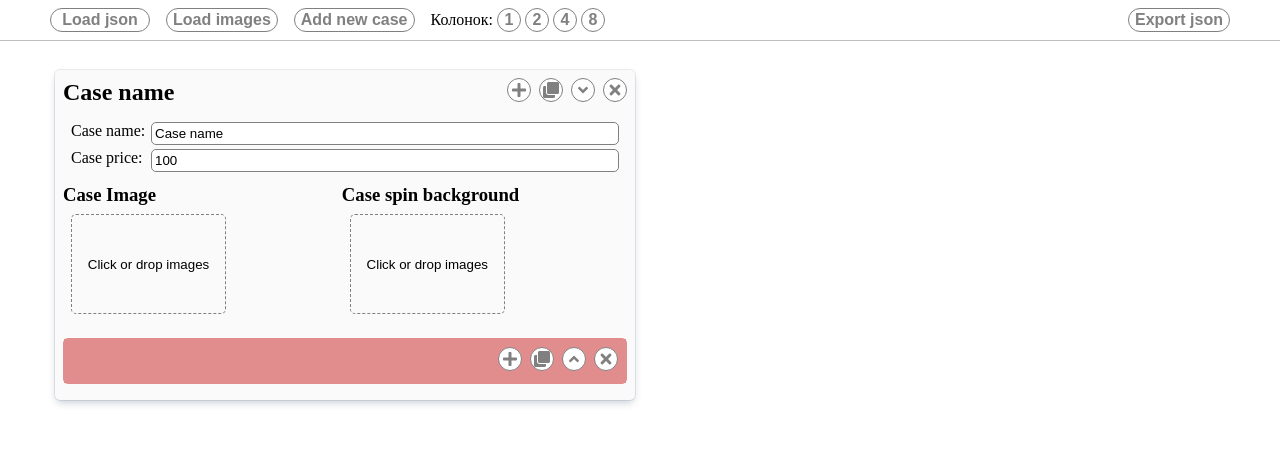
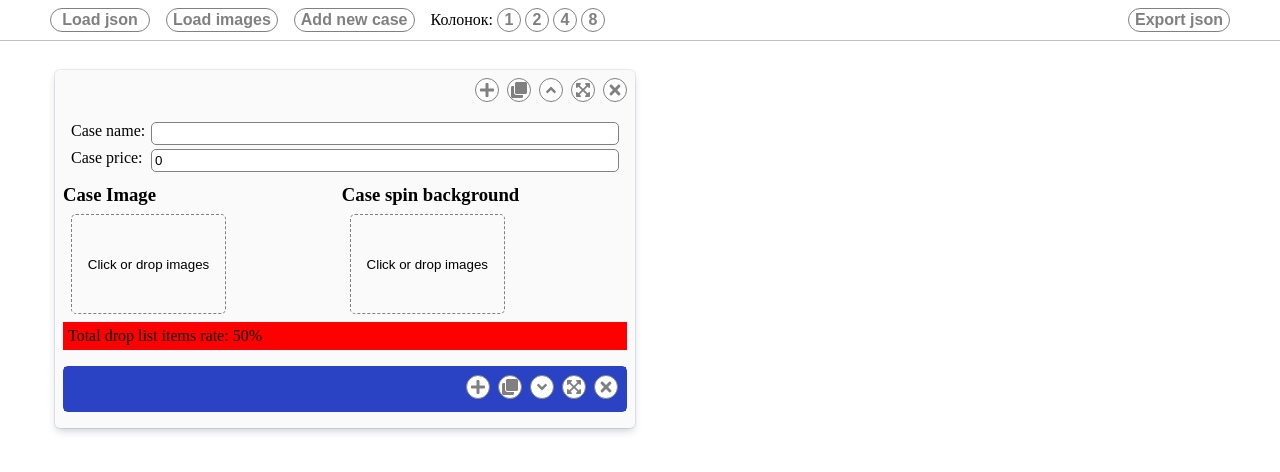
Before and after one commit to jinonensk/csc-front, a Vue app: page / in a window 1280 px wide. Shown: the top 472 px of the page. Built offline with nearby package versions, Linux system fonts and the light colour scheme.

Commit message:
add ranges

```diff
--- a/src/App.vue
+++ b/src/App.vue
@@ -42,6 +42,7 @@
     <draggable
       :model-value="app.caseList"
       class="app__case-list"
+      handle=".case-list-item__draggable"
       tag="ul"
       item-key="id"
       :style="{ 'grid-template-columns': `repeat(${columnsCount}, 1fr)` }"
--- a/src/components/CaseListItem.vue
+++ b/src/components/CaseListItem.vue
@@ -11,9 +11,16 @@
         </li>
         <li>
           <UiFAIconCircleButton
-            :icon="isOpen ? 'angle-down' : 'angle-up'"
+            :icon="isOpen ? 'angle-up' : 'angle-down'"
             :title="isOpen ? 'Collapse' : 'Open'"
             @click.stop="isOpen = !isOpen"
+          />
+        </li>
+        <li>
+          <UiFAIconCircleButton
+            icon="expand-arrows-alt"
+            class="case-list-item__draggable"
+            title="Grab and move"
           />
         </li>
         <li>
@@ -62,9 +69,16 @@
           />
         </li>
       </ul>
+      <p
+        class="case-list-item__rate"
+        :class="{ 'case-list-item__rate--error': +totalDropListItemsRate !== 100 }"
+      >
+        Total drop list items rate: {{ totalDropListItemsRate }}%
+      </p>
       <draggable
         :model-value="caseItem.dropList"
         group="drop-list"
+        handle=".drop-list-item__draggable"
         tag="ul"
         item-key="id"
         @change="handleDraggableChange"
@@ -105,7 +119,12 @@ export default {
       isOpen: true,
     };
   },
-  computed: mapState(["fileToFileNameMap"]),
+  computed: {
+    ...mapState(["fileToFileNameMap"]),
+    totalDropListItemsRate() {
+      return this.caseItem.dropList.reduce((acc, item) => acc + item.rate / 100, 0);
+    },
+  },
   methods: {
     ...mapActions([
       "addNewDropListItemToCaseList",
@@ -215,6 +234,14 @@ export default {
     margin-left: 8px;
   }
 }
+.case-list-item__draggable {
+  &:hover {
+    cursor: grab !important;
+  }
+  &:active {
+    cursor: grabbing !important;
+  }
+}
 .case-list-item__inputs-container {
   display: flex;
   flex-direction: column;
@@ -238,13 +265,20 @@ export default {
 .case-list-item__images-list {
   display: flex;
   flex-wrap: wrap;
-  margin-bottom: 16px;
 }
 .case-list-item__images-item {
   display: flex;
   flex-direction: column;
   flex-grow: 1;
 }
+.case-list-item__rate {
+  margin-bottom: 16px;
+  padding: 5px;
+
+  &--error {
+    background-color: red;
+  }
+}
 .case-list-item__drop-list-item {
   margin-bottom: 8px;
 }
--- a/src/components/DropListItem.vue
+++ b/src/components/DropListItem.vue
@@ -11,9 +11,16 @@
         </li>
         <li>
           <UiFAIconCircleButton
-            :icon="isOpen ? 'angle-down' : 'angle-up'"
+            :icon="isOpen ? 'angle-up' : 'angle-down'"
             :title="isOpen ? 'Collapse' : 'Open'"
             @click.stop="isOpen = !isOpen"
+          />
+        </li>
+        <li>
+          <UiFAIconCircleButton
+            icon="expand-arrows-alt"
+            class="drop-list-item__draggable"
+            title="Grab and move"
           />
         </li>
         <li>
@@ -25,7 +32,15 @@
       <div class="drop-list-item__inputs-container">
         <label>
           <p>Drop rate:</p>
-          <input type="text" :value="dropItem.rate" @change="handleInputChange($event, 'rate')" />
+          <input
+            type="range"
+            :value="dropItem.rate"
+            min="0"
+            max="10000"
+            step="100"
+            @change="handleInputChange($event, 'rate')"
+          />
+          <span>{{ dropItem.rate / 100 }}%</span>
         </label>
         <label>
           <p>Drop color:</p>
@@ -41,6 +56,7 @@
         group="item-list-items"
         tag="ul"
         item-key="id"
+        handle=".item-list-item__draggable"
         @change="handleDraggableChange"
       >
         <template #item="{ element }">
@@ -184,7 +200,6 @@ export default {
 <style lang="scss" scoped>
 .drop-list-item {
   border-radius: 5px;
-  cursor: grab;
   background-color: #ffffff;
 }
 .drop-list-item__header {
@@ -203,6 +218,14 @@ export default {
 
   li {
     margin-left: 8px;
+  }
+}
+.drop-list-item__draggable {
+  &:hover {
+    cursor: grab !important;
+  }
+  &:active {
+    cursor: grabbing !important;
   }
 }
 .drop-list-item__content {
--- a/src/components/ItemListItem.vue
+++ b/src/components/ItemListItem.vue
@@ -5,6 +5,13 @@
       <ul class="item-list-item__buttons">
         <li>
           <UiFAIconCircleButton icon="clone" title="Copy" @click="handleCopyButtonClick" />
+        </li>
+        <li>
+          <UiFAIconCircleButton
+            icon="expand-arrows-alt"
+            class="item-list-item__draggable"
+            title="Grab and move"
+          />
         </li>
         <li>
           <UiFAIconCircleButton icon="times" title="Delete" @click="handleDeleteButtonClick" />
@@ -148,6 +155,14 @@ export default {
     margin-left: 8px;
   }
 }
+.item-list-item__draggable {
+  &:hover {
+    cursor: grab !important;
+  }
+  &:active {
+    cursor: grabbing !important;
+  }
+}
 .item-list-item__container {
   display: flex;
   flex-wrap: wrap;
--- a/src/main.js
+++ b/src/main.js
@@ -6,6 +6,7 @@ import {
   faAngleDown,
   faAngleUp,
   faClone,
+  faExpandArrowsAlt,
 } from "@fortawesome/free-solid-svg-icons";
 
 import "@/assets/global.scss";
@@ -13,7 +14,7 @@ import "@/assets/global.scss";
 import App from "./App.vue";
 import store from "./store";
 
-library.add([faTimes, faPlus, faAngleDown, faAngleUp, faClone]);
+library.add([faTimes, faPlus, faAngleDown, faAngleUp, faClone, faExpandArrowsAlt]);
 
 const app = createApp(App);
 app.config.productionTip = false;
--- a/src/store/helpers/make-draft-drop-list-item.js
+++ b/src/store/helpers/make-draft-drop-list-item.js
@@ -3,7 +3,7 @@ import { makeDraftItem } from "./make-draft-item";
 
 export const makeDraftDropListItem = ({ caseId, dropRateId = uuidv4() }) => ({
   id: dropRateId,
-  rate: 5822,
+  rate: 5000,
   color: "#2943c4",
   itemList: [makeDraftItem({ caseId, dropRateId })],
 });
--- a/src/store/state.js
+++ b/src/store/state.js
@@ -1,34 +1,8 @@
+import { makeDraftCase } from "./helpers/make-draft-case";
+
 export default () => ({
   app: {
-    caseList: [
-      {
-        id: "0000-0000-0000-0000",
-        caseName: "Case name",
-        casePrice: 100,
-        caseImg: "case-img.png",
-        caseSpinBackground: "case-spin-background.png",
-        dropList: [
-          {
-            id: "1111-1111-1111-1111",
-            rate: 0,
-            color: "#E28D8D",
-            itemList: [
-              {
-                id: "2222-2222-2222-2222",
-                caseId: "0000-0000-0000-0000",
-                dropRateId: "1111-1111-1111-1111",
-                itemPrice: 0,
-                itemName: "Item name",
-                skinName: "Skin name",
-                skinImg: "skin-image.png",
-              },
-            ],
-          },
-        ],
-      },
-    ],
+    caseList: [makeDraftCase()],
   },
   fileToFileNameMap: {},
-  inputFileLoaderRef: null,
-  inputFileLoaderMultipleRef: null,
 });
```
